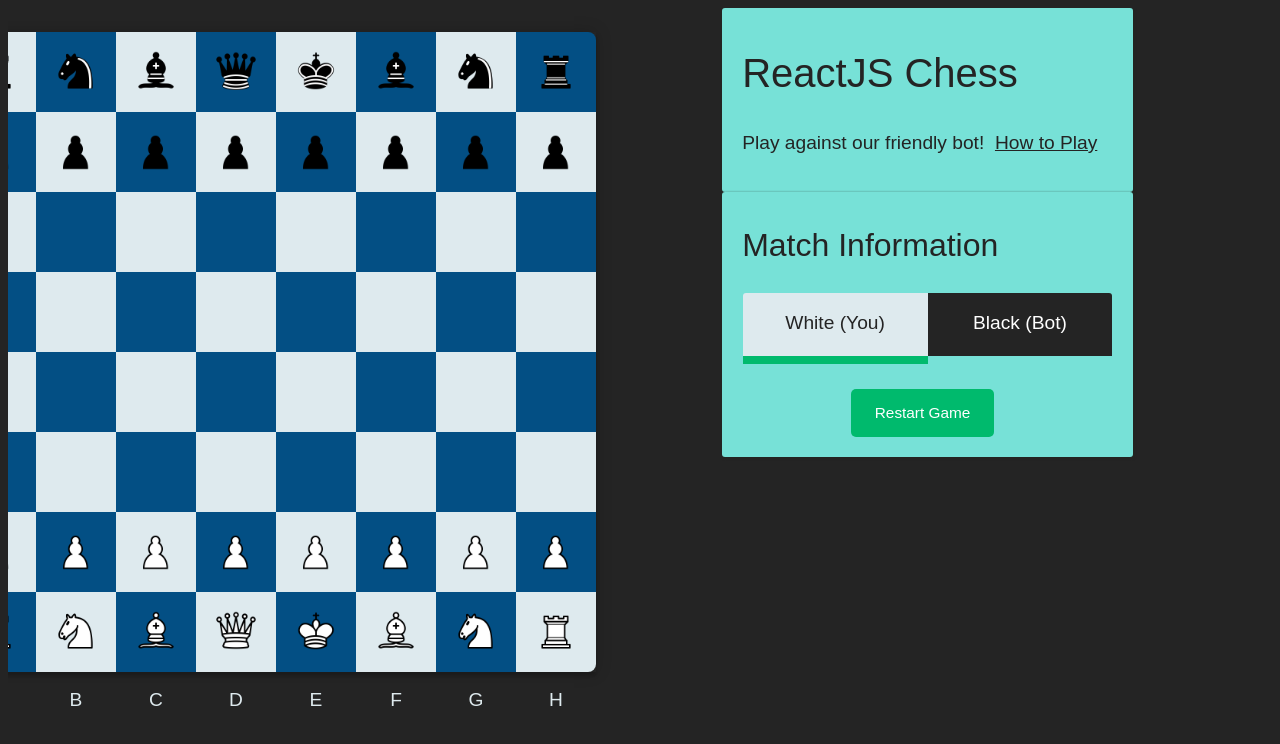
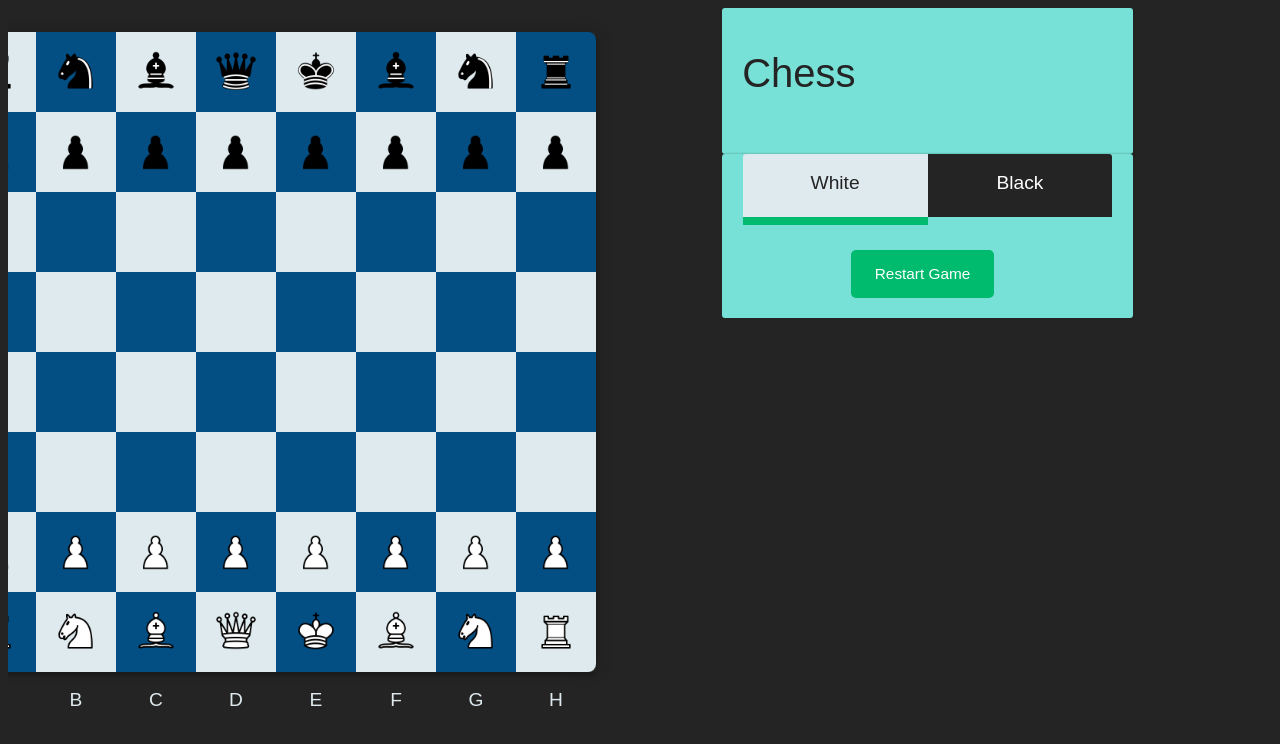
Before and after one commit to DanielBardyk/Chess-App, a React (Create React App) app: page / in a window 1280 px wide. Shown: the top 744 px of the page. Built offline with nearby package versions, Linux system fonts and the light colour scheme.

Commit message:
Removed unnessecary divs and changed 'you' to 'white player'

```diff
--- a/src/components/Board/Board.tsx
+++ b/src/components/Board/Board.tsx
@@ -981,28 +981,18 @@
 						<div className="right_screen bounceInDown">
 							<div className="side_box">
 									<div className="content">
-										<p className="header_font">ReactJS Chess</p>
-										<p className="medium_font">
-											Play against our friendly bot!&nbsp;&nbsp;
-											<a href="./how_to_play.html" target="_blank">
-													How to Play
-											</a>
-										</p>
+										<p className="header_font">Chess</p>
 									</div>
 							</div>
 
 							<div className="side_box">
-									<div className="content title">
-										<p className="header_2_font">Match Information</p>
-									</div>
-
 								<div className="wrapper">
 									<div className="player_box">
-											<p className="medium_font">White (You)</p>
+										<p className="medium_font">White</p>
 										{this.state.pieces_collected_by_white}
 									</div>
 									<div className="player_box black_player_color">
-											<p className="medium_font">Black (Bot)</p>
+										<p className="medium_font">Black</p>
 										{this.state.pieces_collected_by_black}
 									</div>
 								</div>
@@ -1053,7 +1043,7 @@
 									<p className="small_font">
 										{this.in_check("w", this.state.squares) &&
 												!this.checkmate("w", this.state.squares) === true
-													? "You are in check!"
+												? "White player is in check!"
 												: ""}
 									</p>
 									<p className="small_font">
@@ -1063,25 +1053,25 @@
 												: ""}
 									</p>
 									<p className="small_font">
-											{this.checkmate("w", this.state.squares) === true
-													? "You lost by checkmate."
+										{this.checkmate("b", this.state.squares) === true
+												? "White player won by checkmate!"
 												: ""}
 									</p>
 									<p className="small_font">
-											{this.checkmate("b", this.state.squares) === true
-													? "You won by checkmate!"
+										{this.checkmate("w", this.state.squares) === true
+												? "Black player won by checkmate."
 												: ""}
 									</p>
 									<p className="small_font">
 										{(this.stalemate("w", this.state.squares) &&
 												this.state.turn === "w") === true
-													? "You are in stalemate. Game over."
+												? "White player is in stalemate. Game over."
 												: ""}
 									</p>
 									<p className="small_font">
 										{(this.stalemate("b", this.state.squares) &&
 												this.state.turn === "b") === true
-													? "Black is in stalemate. Game over."
+												? "Black player is in stalemate. Game over."
 												: ""}
 									</p>
 								</div>
```
Lines whose indentation alone changed are shown as unchanged.
